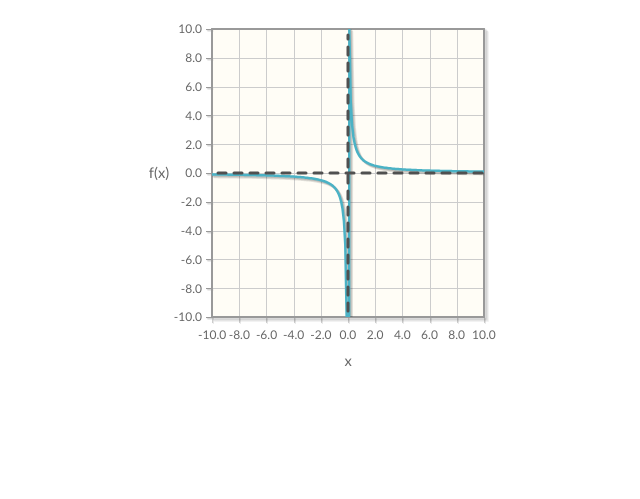
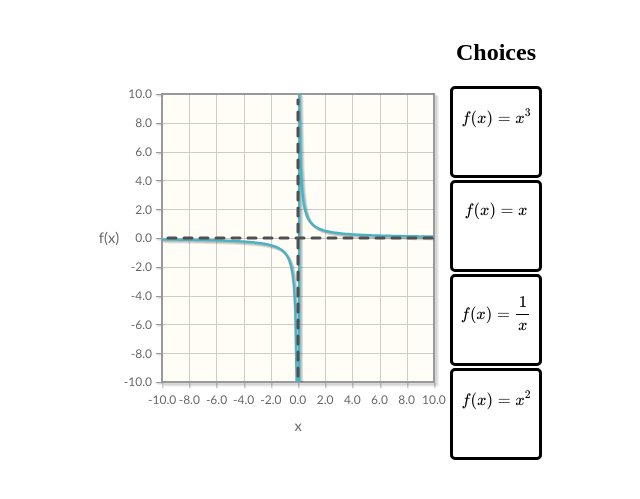
Before and after one commit to cjhanrahan/Guess-the-Function, a plain HTML site: page index.html in a window 1280 px wide. Shown: the part 61-560 px from the top of the page, without its empty margins (321-961 px from the left). Drawn offline with nearby package versions, Linux system fonts and the light colour scheme; some packages are replaced by stand-ins of ours.

Commit message:
choices to the right of chart

```diff
--- a/chart.js
+++ b/chart.js
@@ -211,7 +211,7 @@ var UserInterface = {
 
 			//write latex in span in choices div
 			$('#choices').append(
-					"<span class=choices" + rightId + ">" +
+					"<div class=choice" + rightId + ">" +
 					"$$"+ QuizState.choices[i].latex + "$$"
 					+ "</span>"
 			);
--- a/index.html
+++ b/index.html
@@ -15,9 +15,11 @@
     <body>
     	<center>
 	        <h1>Guess the function</h1>
-	    	<div id="chart"></div>
-			<div id="choices" class="latex">
-				<h2>Choices</h2>
+			<div id="question">
+				<div id="chart"></div>
+				<div id="choices" class="latex">
+					<h2>Choices</h2>
+				</div>
 			</div>
 			<div id="answer" class="latex">
 				<h2>Answer</h2>
--- a/style.css
+++ b/style.css
@@ -6,12 +6,32 @@ body {
 	height:	350px;
 	width:	350px;
 /*	border: 2px black solid; */
+	display: inline-block;
+/*	margin-top: 60px;*/
+	position: relative;
+	/*top: %50*/
+	margin-top: 65px;
 }
 
 .latex {
 	display: none;
 }
 
-.choices {
-	display: inline-block
+.choice {
+	height: 80px;
+	width: 80px;
+	display: block;
+	border: 3px black solid;
+	border-radius: 5px;
+	padding: 3px;
+	margin: 2px;
 }
+
+#choices {
+	display: inline-block;
+	vertical-align: top;
+}
+
+#question {
+	position: relative;
+}
```
